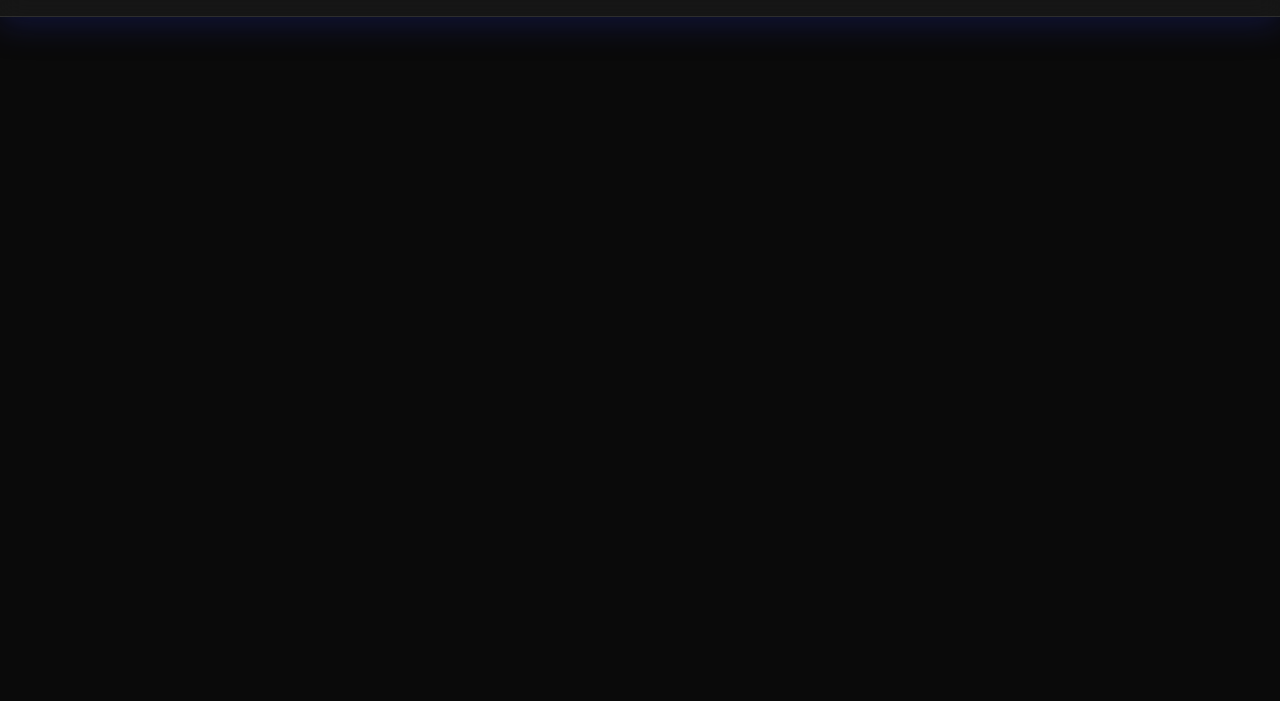
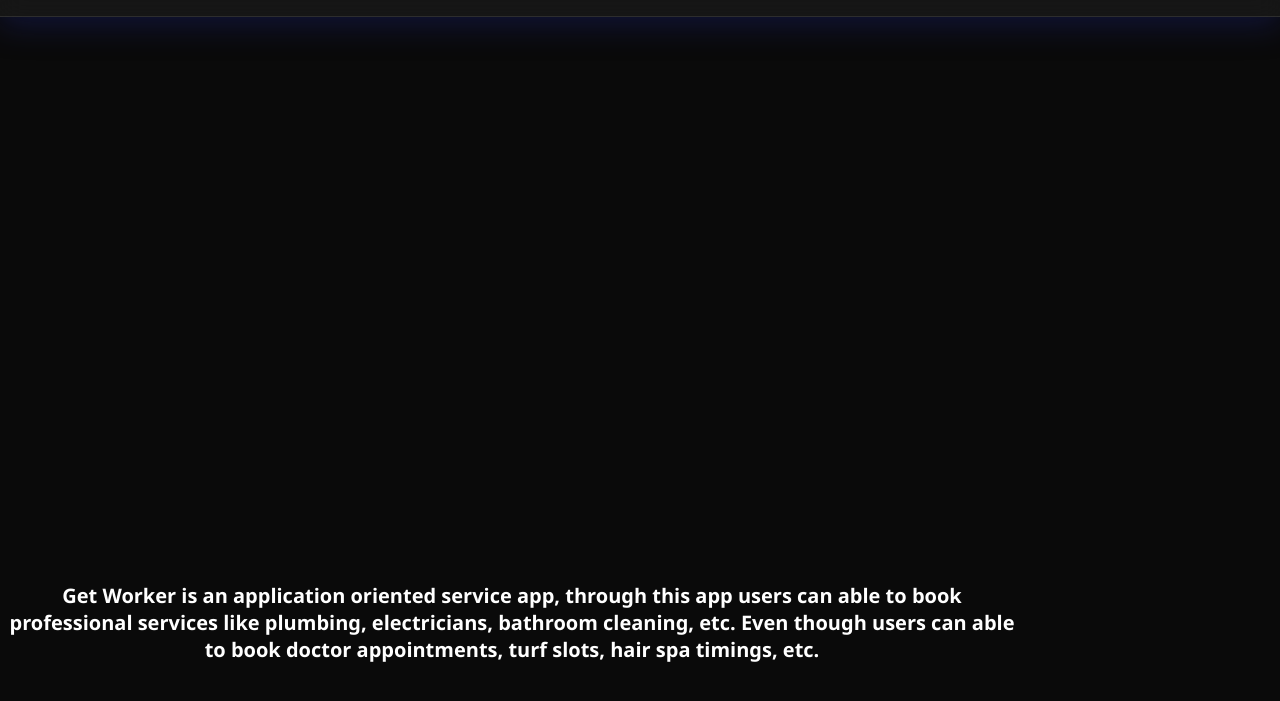
Before and after one commit to GET-WORKER/app-base, a plain HTML site: page frontend/index.html in a window 1280 px wide. Shown: the part 61-762 px from the top of the page. Drawn offline with Linux system fonts and the light colour scheme.

Commit message:
fronted updated

```diff
--- a/frontend/index.html
+++ b/frontend/index.html
@@ -24,5 +24,8 @@
             </ul>
         </div>
     </nav>
+    <p>
+        Get Worker is an application oriented service app, through this app users can able to book professional services like plumbing, electricians, bathroom cleaning, etc. Even though users can able to book doctor appointments, turf slots, hair spa timings, etc.
+    </p>
 </body>
 </html>
--- a/frontend/style.css
+++ b/frontend/style.css
@@ -289,3 +289,12 @@ section:nth-child(even) {
     opacity: 0.8;
   color: white;
 }
+p {
+    color: white;
+    font-weight: bold;
+    text-align: center;
+    font-size: 20px;
+    max-width: 80%;
+    height: 100vh;
+    padding-top: 600px;
+}
```
